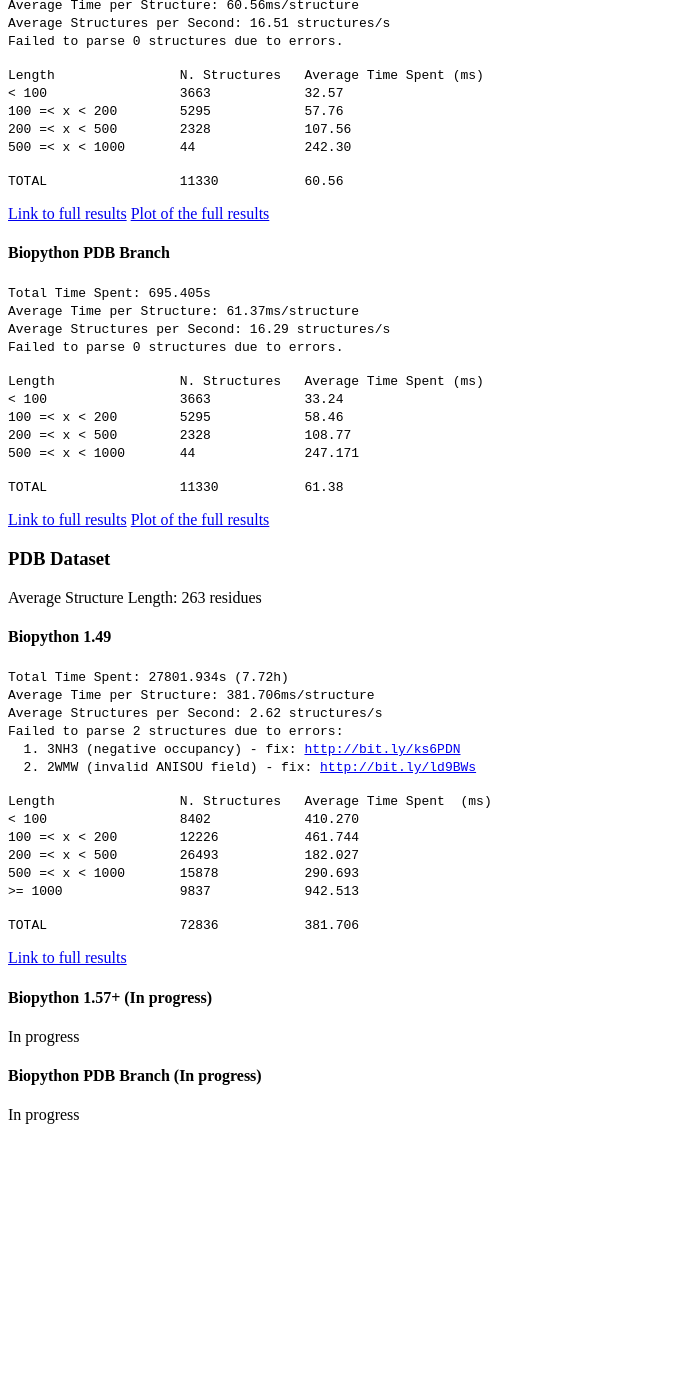
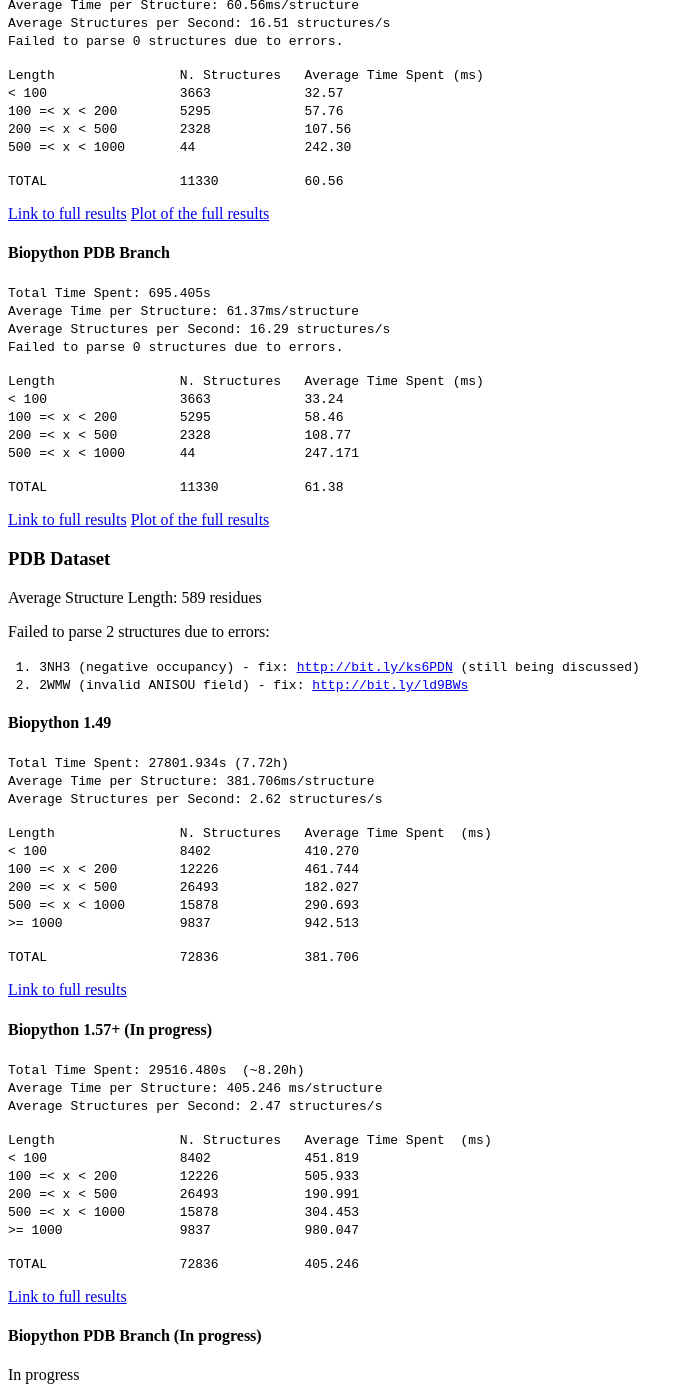
Before and after one commit to biopython/biopython.github.io, a Jekyll site: the page built from wiki/PDBParser.md, in a window 1280 px wide and 1400 px high, scrolled down 1804 px. Shown: the whole window, without its empty margins (0-693 px from the left). Built offline with Jekyll 4.4.1, drawn with Linux system fonts in a browser that asks for light colours; before the commit the page ends 2944 px from its top, so only the background shows below that.

Commit message:
/* PDB Dataset */ Added 1.57 results. Minor corrections

```diff
--- a/wiki/PDBParser.md
+++ b/wiki/PDBParser.md
@@ -164,16 +164,18 @@ results](http://nmr.chem.uu.nl/~joao/f/benchmark_CATH-biopython_pdb_enhancements
 
 ### PDB Dataset
 
-Average Structure Length: 263 residues
+Average Structure Length: 589 residues
+
+Failed to parse 2 structures due to errors:
+
+` 1. 3NH3 (negative occupancy) - fix: `[`http://bit.ly/ks6PDN`](http://bit.ly/ks6PDN)` (still being discussed)`
+` 2. 2WMW (invalid ANISOU field) - fix: `[`http://bit.ly/ld9BWs`](http://bit.ly/ld9BWs)
 
 #### Biopython 1.49
 
 `Total Time Spent: 27801.934s (7.72h)`
 `Average Time per Structure: 381.706ms/structure`
 `Average Structures per Second: 2.62 structures/s`
-`Failed to parse 2 structures due to errors:`
-`  1. 3NH3 (negative occupancy) - fix: `[`http://bit.ly/ks6PDN`](http://bit.ly/ks6PDN)
-`  2. 2WMW (invalid ANISOU field) - fix: `[`http://bit.ly/ld9BWs`](http://bit.ly/ld9BWs)
 
 `Length                N. Structures   Average Time Spent  (ms)`
 `< 100                 8402            410.270`
@@ -185,11 +187,25 @@ Average Structure Length: 263 residues
 `TOTAL                 72836           381.706`
 
 [Link to full
-results](http://nmr.chem.uu.nl/~joao/f/benchmark_PDB-biopython1.49.time)
+results](http://nmr.chem.uu.nl/~joao/f/benchmark_PDB-biopython_1.49.time)
 
 #### Biopython 1.57+ (In progress)
 
-In progress
+`Total Time Spent: 29516.480s  (~8.20h)`
+`Average Time per Structure: 405.246 ms/structure`
+`Average Structures per Second: 2.47 structures/s`
+
+`Length                N. Structures   Average Time Spent  (ms)`
+`< 100                 8402            451.819`
+`100 =< x < 200        12226           505.933`
+`200 =< x < 500        26493           190.991`
+`500 =< x < 1000       15878           304.453`
+`>= 1000               9837            980.047`
+
+`TOTAL                 72836           405.246`
+
+[Link to full
+results](http://nmr.chem.uu.nl/~joao/f/benchmark_PDB-biopython_1.57.time)
 
 #### Biopython PDB Branch (In progress)
 
```
Also changed, not shown: 1 other file.
